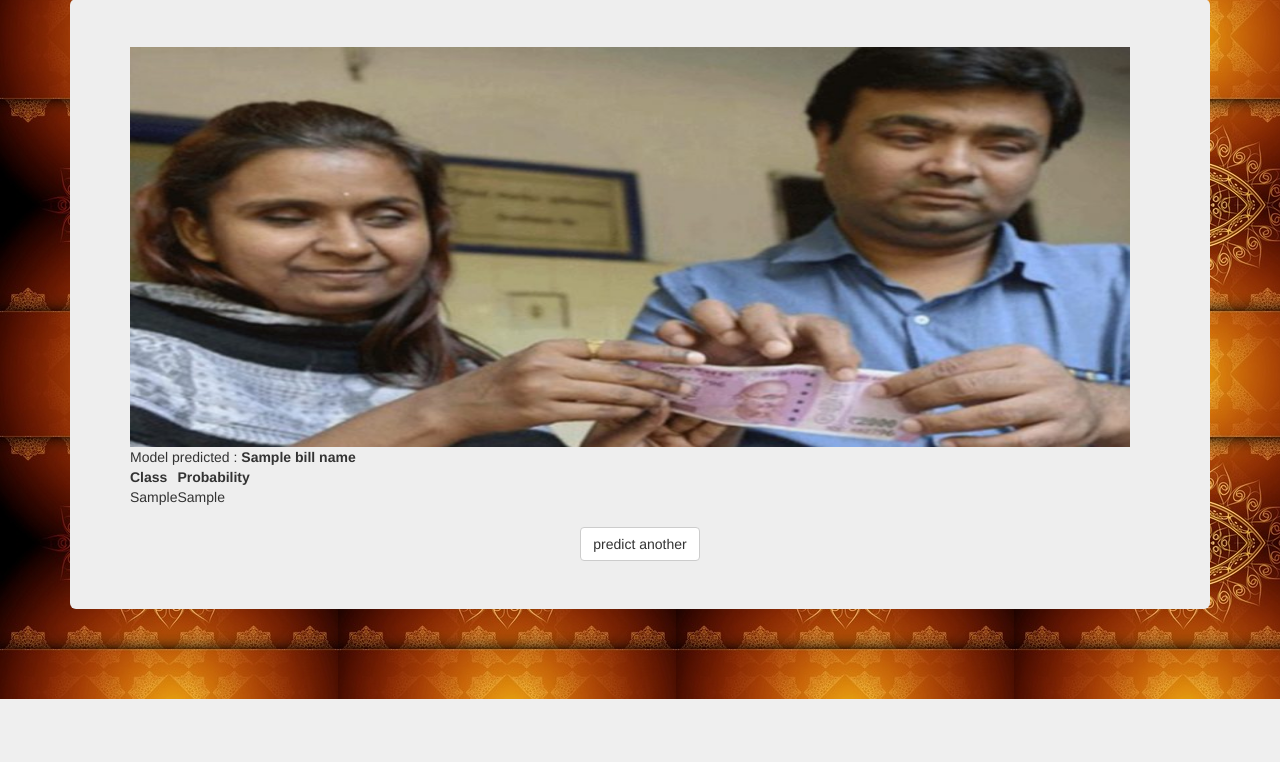
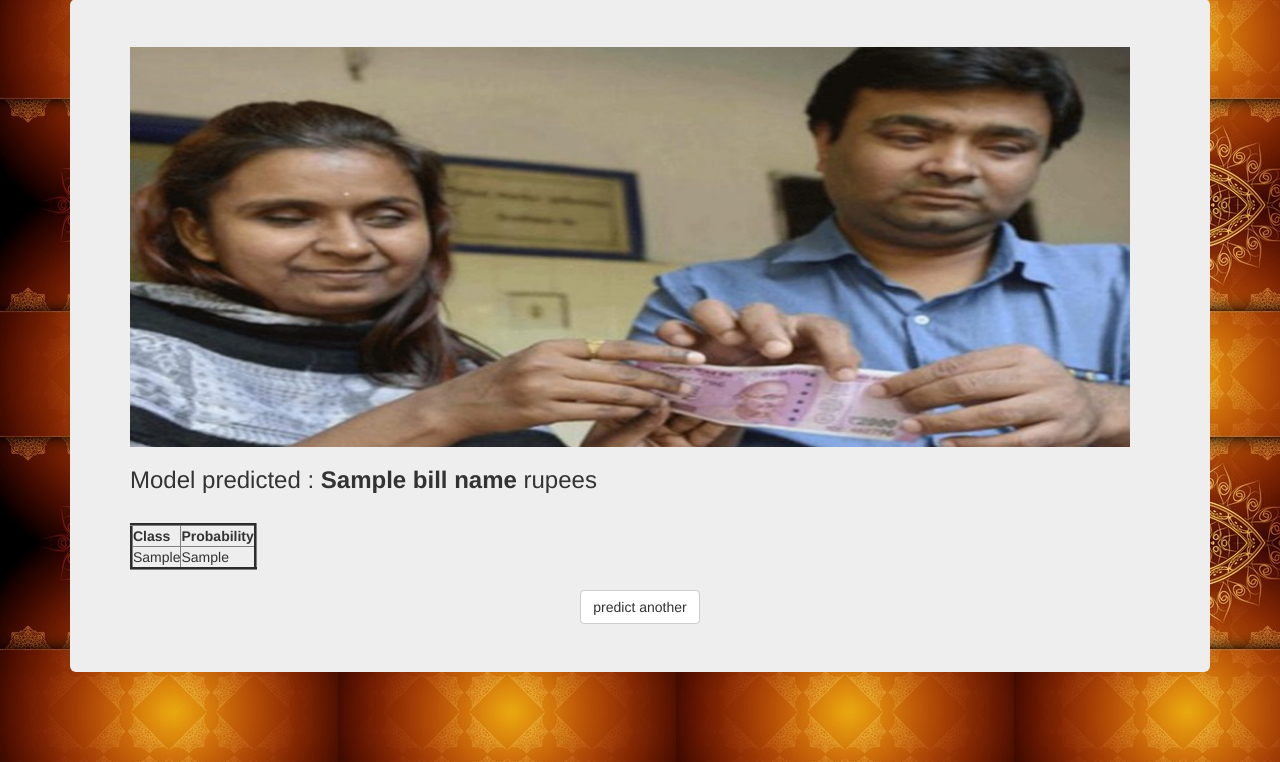
Before and after one commit to 10zinten/Indian-Currency-Recognition, a Django app: template app/classifier/templates/result.html in a window 1280 px wide. Shown: the part 133-895 px from the top of the page. Before the commit the page ends 832 px from the top, so only its background shows below. Run offline with Django 3.2, Linux system fonts and the light colour scheme; the template is opened without the code that fills it: most values are stand-ins (such as "Sample title", 1, 10 or a date in 2020); parts of the project's set-up code (start-up, migrations or seed data) failed here and were passed over; some libraries are stand-ins or nearby versions.

Commit message:
increase font of predicted header & table border

```diff
--- a/app/classifier/templates/result.html
+++ b/app/classifier/templates/result.html
@@ -2,9 +2,9 @@
 
 {% block content %}
 <br/>
-Model predicted : <b>{{ bill_name }}</b>
+<h3> Model predicted : <b>{{ bill_name }}</b> rupees </h3>
 <br/>
-	<table>
+	<table border="3">
            <tr>
 		<th>Class</th>
 		<th>Probability</th>
```
